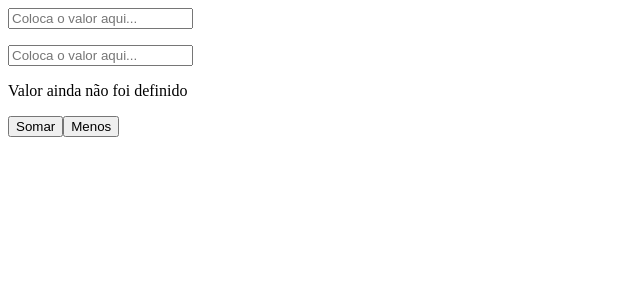
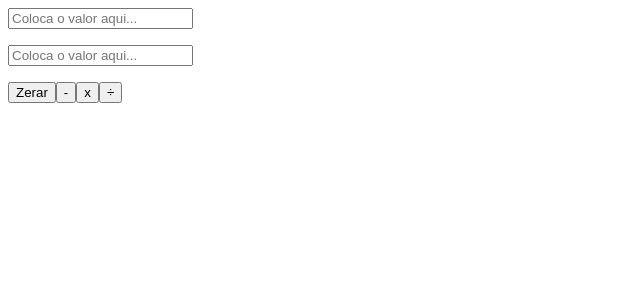
Before and after one commit to Al3ncar/Calculadora_Basic, a React (Create React App) app: page / in a window 1280 px wide. Shown: the top 300 px of the page, without its empty margins (0-640 px from the left). Built offline with nearby package versions, Linux system fonts and the light colour scheme.

Commit message:
Counter medium  Upgrade

```diff
--- a/src/App.js
+++ b/src/App.js
@@ -58,26 +58,33 @@
 import React from "react"
 
 export default class App extends React.Component{
-  state={  val1:null, val2:null, result:"Valor ainda não foi definido", symbol:""};
+  state={  val1:null, val2:null, result:"", symbol:""};
 
   handleChangeVal1 = (e) => this.setState({ val1: e.target.value });
   handleChangeVal2 = (e) => this.setState({ val2: e.target.value });
 
   add = () => this.setState({result: Number(this.state.val1) + Number(this.state.val2), symbol:"+"})
   decrease = () => this.setState({result: this.state.val1 - this.state.val2, symbol:"-"})
-  result = () => this.state.result.length !== 0 ? this.state.result : "Erro, calculo indisponivel"
-
-
+  multiply = () => this.setState({result: this.state.val1 * this.state.val2, symbol:"x"})
+  division = () => this.setState({result: Number(this.state.val1) / Number(this.state.val2), symbol:"÷"})
+  clear = () => this.setState({ result: "", symbol: ""})
+  inp = () => {
+    if(this.state.val1 === 0) return this.state.result = "Cralho"
+    if(this.state.val2 === "") return this.state.result = "Cralh2"
+    if(this.state.result !== 0) return this.state.result
+  }
   render(){
-    // let { symbol } = this.state;
     return(
       <>
-        <input type="number" onChange={this.handleChangeVal1} placeholder="Coloca o valor aqui..."/>
+        <input type="number" onChange={this.handleChangeVal1} value={this.state.val1} placeholder="Coloca o valor aqui..."/>
         <p>{this.state.symbol}</p>
-        <input type="number" onChange={this.handleChangeVal2} placeholder="Coloca o valor aqui..."/>
-        <p>{this.result()}</p>
-        <button onClick={this.add}>Somar</button>
-        <button onClick={this.decrease}>Menos</button>
+        <input type="number" onChange={this.handleChangeVal2} value={this.state.val2} placeholder="Coloca o valor aqui..."/>
+        <p>{this.inp()}</p>
+        <button onClick={this.clear}>Zerar</button>
+
+        <button onClick={this.decrease}>-</button>
+        <button onClick={this.multiply}>x</button>
+        <button onClick={this.division}>÷</button>
       </>
     )
   };
```
